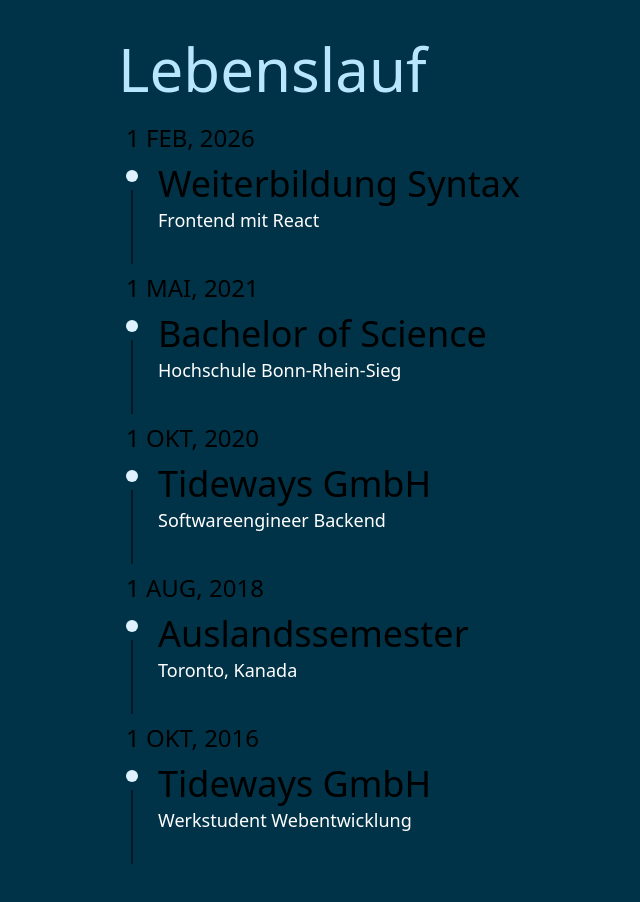
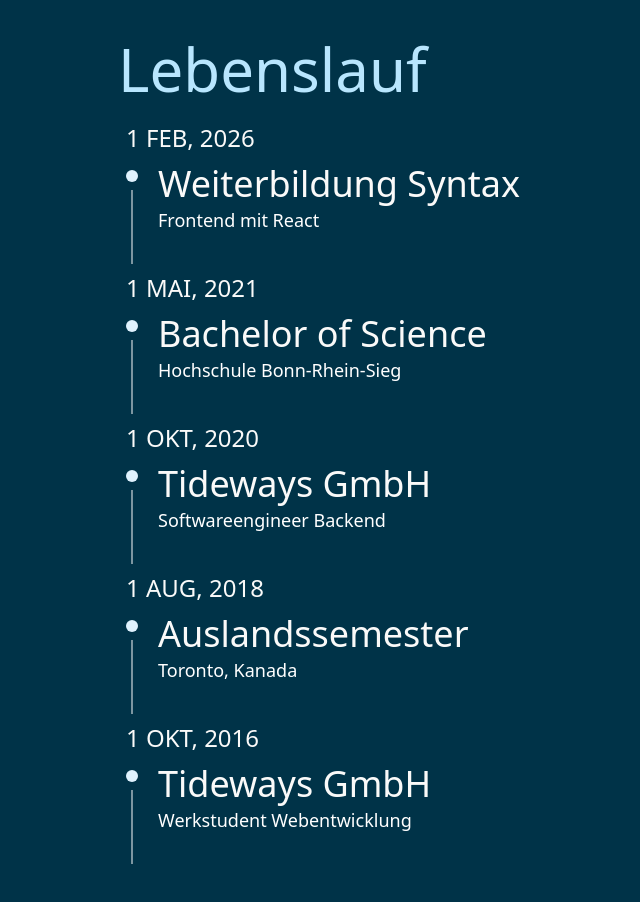
Before and after one commit to kwidua/kathis-website, a React (Vite) app: page / in a window 1280 px wide. Shown: the part 1540-2442 px from the top of the page, without its empty margins (321-961 px from the left). Built offline with nearby package versions, Linux system fonts and the light colour scheme.

Commit message:
add color to timeline step

```diff
--- a/src/components/TimelineStep.jsx
+++ b/src/components/TimelineStep.jsx
@@ -2,20 +2,20 @@ export default function TimelineStep({date, title, subtext}) {
     return (
         <>
         <div className="ps-2 my-2 first:mt-0">
-            <h3 className="sm:text-xs md:text-xl lg:text-2xl font-medium uppercase">
+            <h3 className="sm:text-xs md:text-xl lg:text-2xl font-medium uppercase text-stone-50">
             {date}
             </h3>
         </div>
 
         <div className="flex gap-x-3 ">
-            <div className="relative after:absolute after:top-7 after:bottom-0 after:start-3.5 after:-translate-x-[0.5px] after:border-s">
+            <div className="relative after:absolute after:top-7 after:bottom-0 after:start-3.5 after:-translate-x-[0.5px] after:border-s text-stone-50">
                 <div className="relative z-10 size-7 flex justify-center items-center">
                     <div className="size-3 rounded-full bg-sky-100"></div>
                 </div>
             </div>
 
             <div className="grow pt-0.5 pb-8">
-            <h3 className="sm:text-s md:text-2xl lg:text-4xl flex gap-x-1.5 font-medium">
+            <h3 className="sm:text-s md:text-2xl lg:text-4xl flex gap-x-1.5 font-medium text-stone-50">
                 {title}
             </h3>
             <p className="mt-1 sm:text-sm md:text-xl lg:text-2xl">
```
